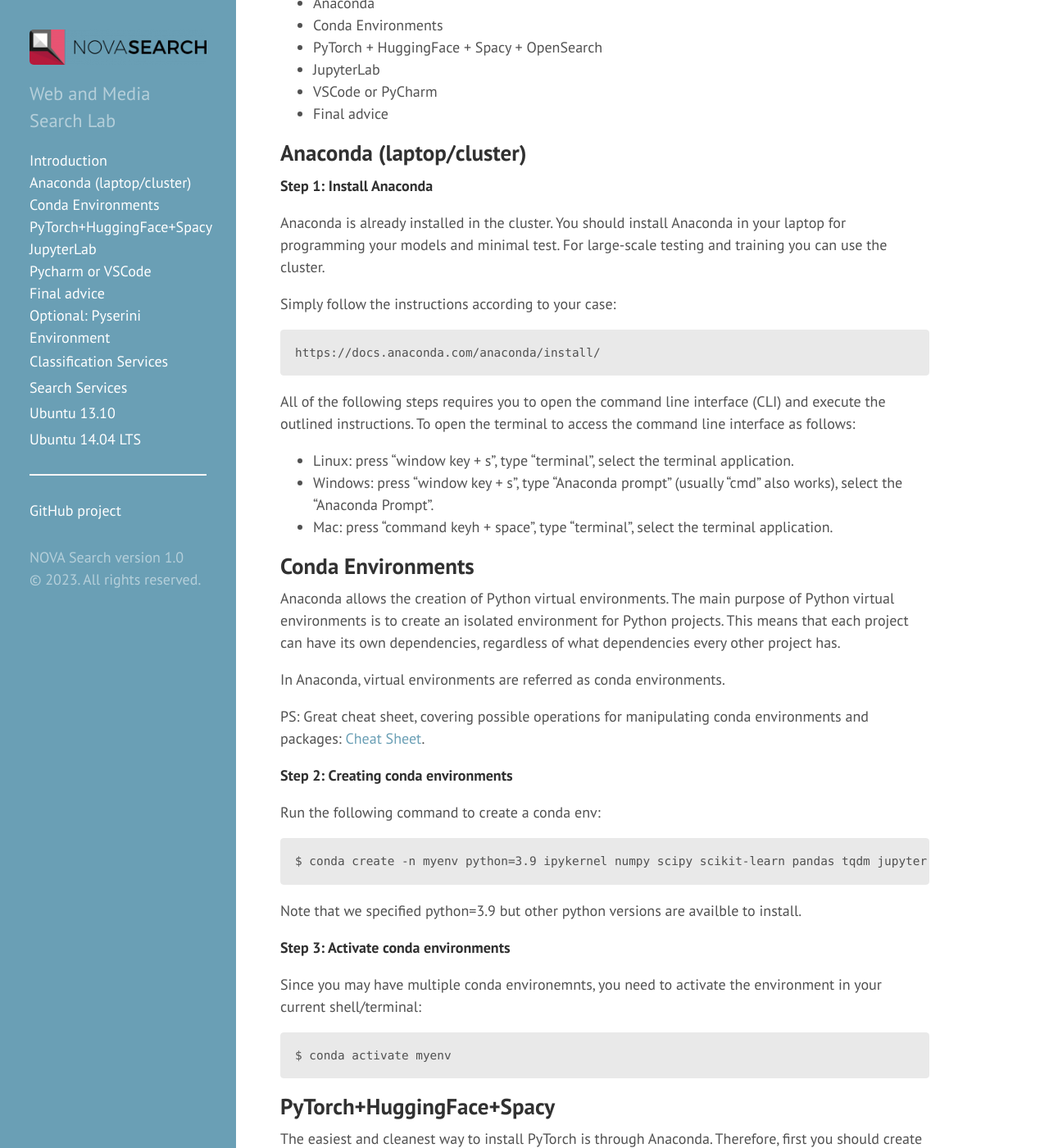
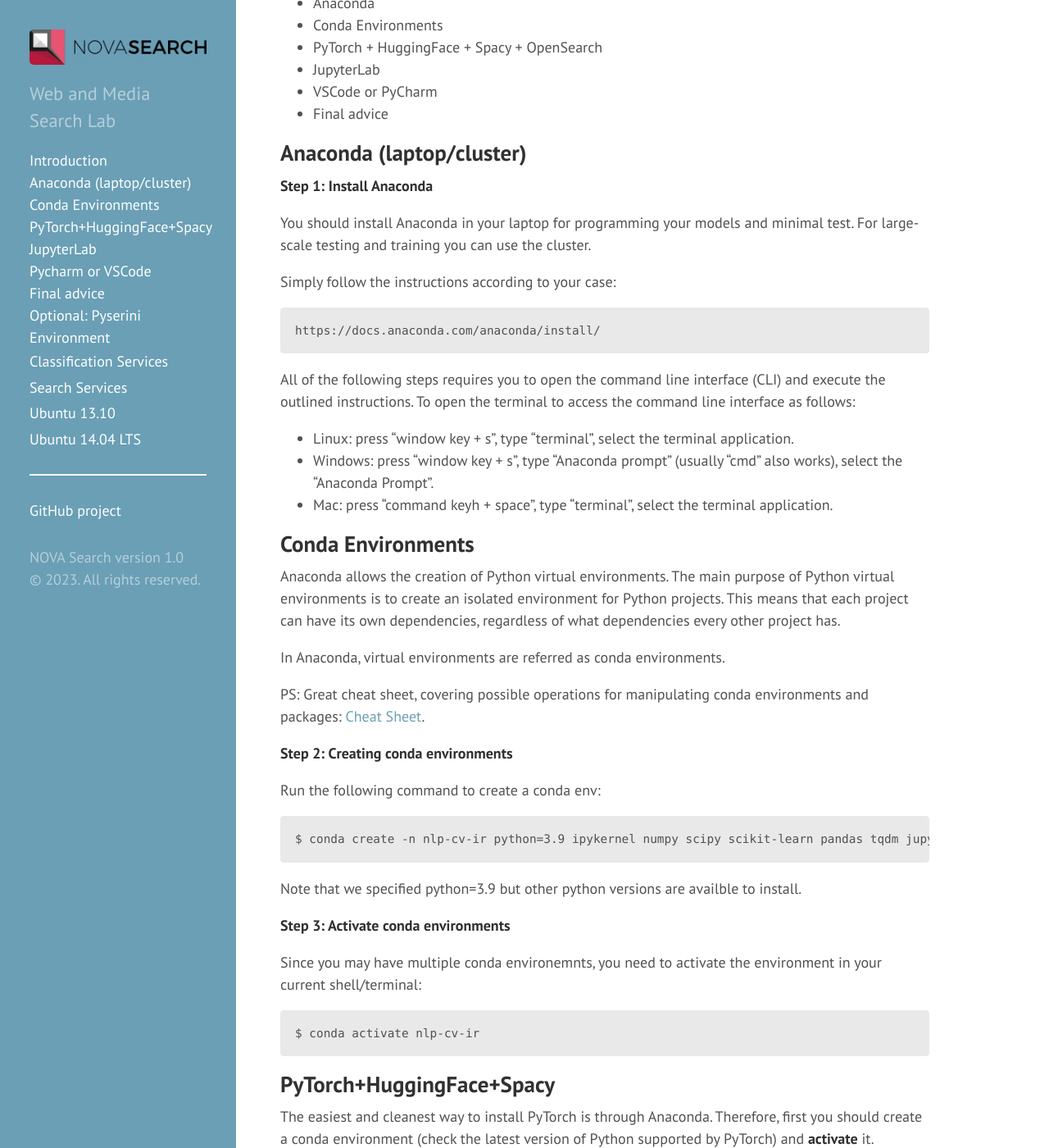
Before and after one commit to novasearch/wiki.novasearch.org, a Jekyll site: the page built from wiki/lab_setup.md, in a window 1280 px wide and 1400 px high, scrolled down 251 px. Shown: the whole window at 82% size. Built offline with Jekyll 4.4.1, drawn with Linux system fonts in a browser that asks for light colours; some of the changed text lies outside the part shown.

Commit message:
Update lab_setup.md

````diff
--- a/wiki/lab_setup.md
+++ b/wiki/lab_setup.md
@@ -20,7 +20,7 @@
 
 **Step 1: Install Anaconda**
 
-Anaconda is already installed in the cluster. You should install Anaconda in your laptop for programming your models and minimal test. For large-scale testing and training you can use the cluster.
+You should install Anaconda in your laptop for programming your models and minimal test. For large-scale testing and training you can use the cluster.
 
 Simply follow the instructions according to your case:
 
@@ -46,7 +46,7 @@
 
 Run the following command to create a conda env:
 
-    $ conda create -n myenv python=3.9 ipykernel numpy scipy scikit-learn pandas tqdm jupyter matplotlib gensim flask flask_cors ipympl -c defaults -c conda-forge
+    $ conda create -n nlp-cv-ir python=3.9 ipykernel numpy scipy scikit-learn pandas tqdm jupyter matplotlib gensim flask flask_cors ipympl -c defaults -c conda-forge
 
 Note that we specified python=3.9 but other python versions are availble to install.
 
@@ -54,7 +54,7 @@
 
 Since you may have multiple conda environemnts, you need to activate the environment in your current shell/terminal:
 
-    $ conda activate myenv
+    $ conda activate nlp-cv-ir
 
 
 PyTorch+HuggingFace+Spacy
@@ -142,16 +142,16 @@
 
 **Step 1: JupyterHub**
 
-Let's say you have an Anaconda environment called `myenv`. To run things on JupyterHub, you need to install the ipykernel **from `myenv`**:
+Let's say you have an Anaconda environment called `nlp-cv-ir`. To run things on JupyterHub, you need to install the ipykernel **from `nlp-cv-ir`**:
 
-1. ```$ conda activate myenv```
-2. ```$ python -m ipykernel install --user --name myenv --display-name "myenv" ```
+1. ```$ conda activate nlp-cv-ir```
+2. ```$ python -m ipykernel install --user --name nlp-cv-ir --display-name "nlp-cv-ir" ```
 
 On the command above, you should change the name and display name to the name of your environment.
 
 This creates a new IPython kernel for your env and stores a kernel spec file in:
 
-    ~/.local/share/jupyter/kernels/myenv/kernel.json
+    ~/.local/share/jupyter/kernels/nlp-cv-ir/kernel.json
 
 **Step 2: Start Jupyter Lab locally**
 
````
